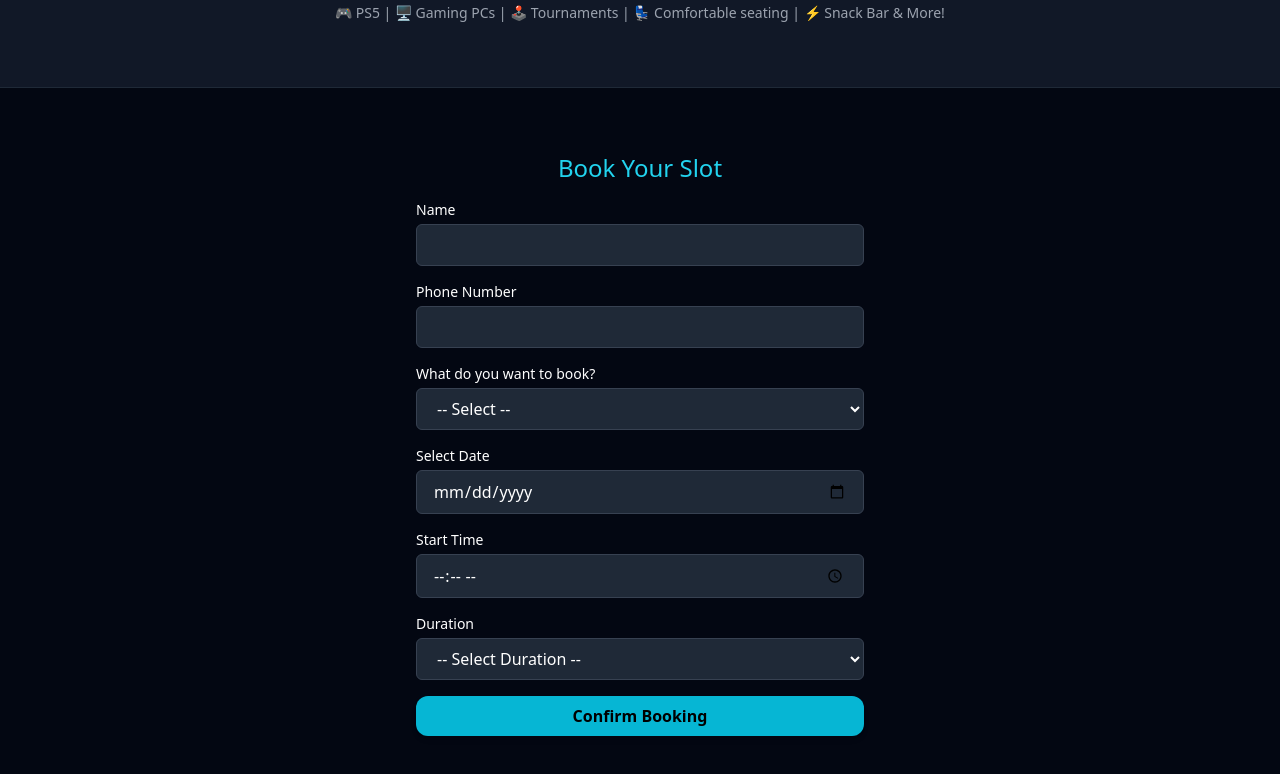
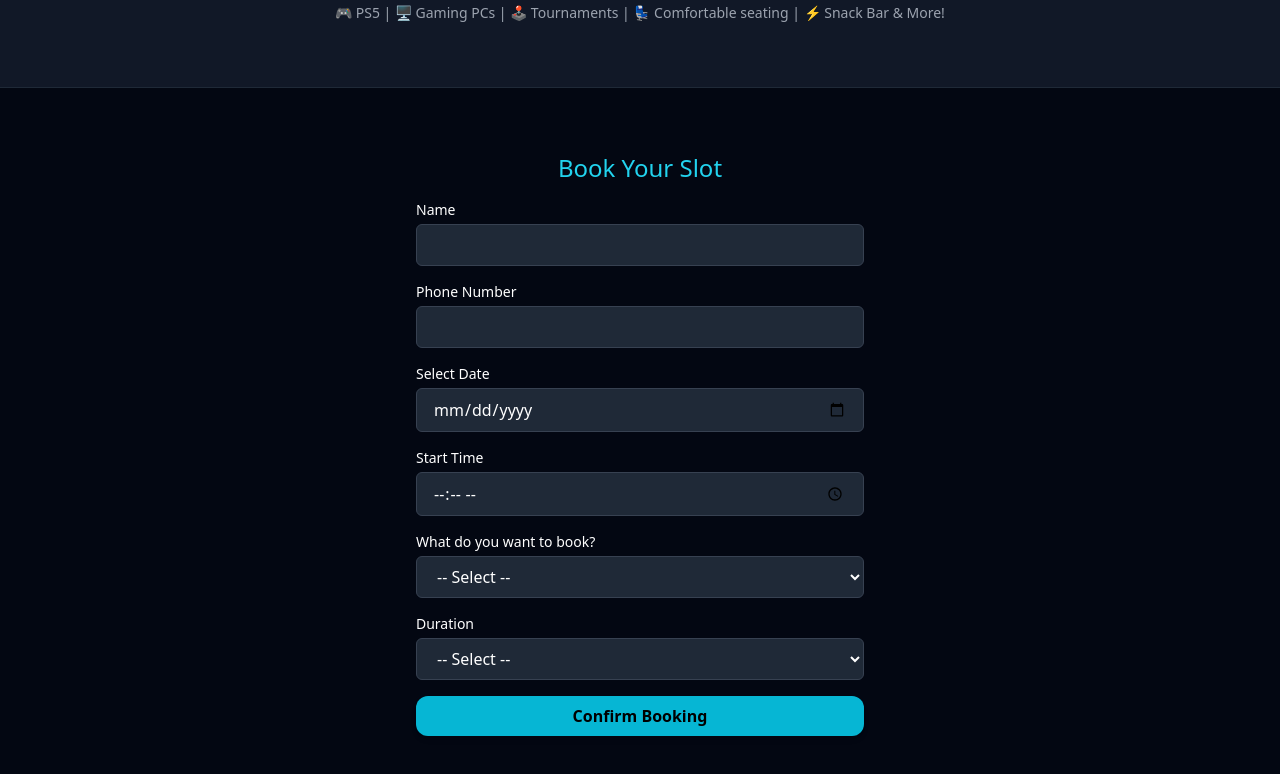
Before and after one commit to thegamershub1/the-gamers-hub, a React (Vite) app: page / in a window 1280 px wide. Both pictures are taken after a click on the button "Book Now". Shown: the part 614-1388 px from the top of the page. Built offline with nearby package versions, Linux system fonts and the light colour scheme.

Commit message:
Disable Formspree redirect after booking

```diff
--- a/src/App.jsx
+++ b/src/App.jsx
@@ -16,20 +16,22 @@ function App() {
     e.preventDefault();
     const form = e.target;
 
-    fetch(form.action, {
-      method: form.method,
+    fetch("https://formspree.io/f/xblkreqz", {
+      method: "POST",
       body: new FormData(form),
       headers: {
         Accept: "application/json",
       },
-    }).then((response) => {
+    })
+      .then((response) => {
         if (response.ok) {
           setSubmitted(true);
           form.reset();
         } else {
           alert("Something went wrong. Please try again.");
         }
-    });
+      })
+      .catch(() => alert("Error submitting form."));
   };
 
   return (
@@ -83,15 +85,7 @@ function App() {
                 ✅ Thank you! Your booking has been confirmed.
               </div>
             ) : (
-              <form
-                action="https://formspree.io/f/xblkreqz"
-                method="POST"
-                onSubmit={handleSubmit}
-                className="space-y-4"
-                noValidate
-              >
-                <input type="hidden" name="_redirect" value="false" />
-
+              <form onSubmit={handleSubmit} className="space-y-4" noValidate>
                 <div>
                   <label className="block text-sm mb-1">Name</label>
                   <input
@@ -112,20 +106,6 @@ function App() {
                     title="Enter a valid phone number"
                     className="w-full px-4 py-2 rounded-md bg-gray-800 text-white border border-gray-700"
                   />
-                </div>
-
-                <div>
-                  <label className="block text-sm mb-1">What do you want to book?</label>
-                  <select
-                    name="item"
-                    required
-                    className="w-full px-4 py-2 rounded-md bg-gray-800 text-white border border-gray-700"
-                  >
-                    <option value="">-- Select --</option>
-                    <option value="PC">Gaming PC</option>
-                    <option value="PS5">PlayStation 5</option>
-                    <option value="Steering Wheel">Steering Wheel Setup</option>
-                  </select>
                 </div>
 
                 <div>
@@ -150,17 +130,31 @@ function App() {
                 </div>
 
                 <div>
+                  <label className="block text-sm mb-1">What do you want to book?</label>
+                  <select
+                    name="item"
+                    required
+                    className="w-full px-4 py-2 rounded-md bg-gray-800 text-white border border-gray-700"
+                  >
+                    <option value="">-- Select --</option>
+                    <option value="PC">PC</option>
+                    <option value="PS5">PS5</option>
+                    <option value="Steering Wheel">Steering Wheel</option>
+                  </select>
+                </div>
+
+                <div>
                   <label className="block text-sm mb-1">Duration</label>
                   <select
                     name="duration"
                     required
                     className="w-full px-4 py-2 rounded-md bg-gray-800 text-white border border-gray-700"
                   >
-                    <option value="">-- Select Duration --</option>
+                    <option value="">-- Select --</option>
                     <option value="1 hour">1 Hour</option>
                     <option value="2 hours">2 Hours</option>
                     <option value="3 hours">3 Hours</option>
-                    <option value="4 hours">4 Hours</option>
+                    <option value="More than 3 hours">More than 3 Hours</option>
                   </select>
                 </div>
 
```
Lines whose indentation alone changed are shown as unchanged.
